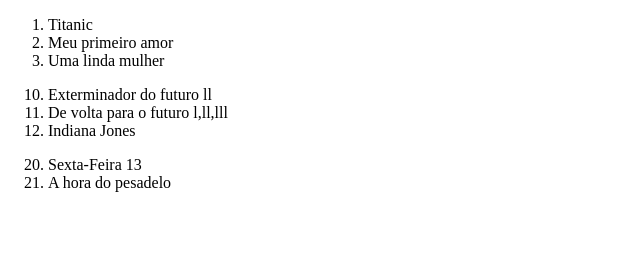
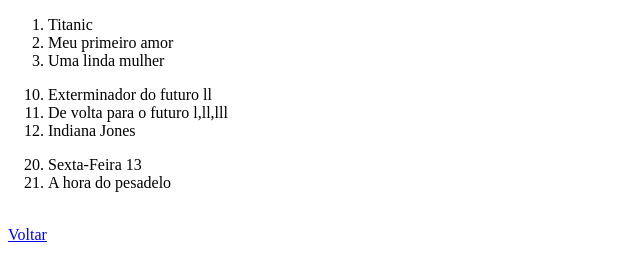
Before and after one commit to jefferson-paixao/Atividade-Desenvolvimento, a plain HTML site: page atividade_6.htm in a window 1280 px wide. Shown: the full height of the page, 0-640 px from the left. Drawn offline with Linux system fonts and the light colour scheme.

Commit message:
colocando o voltar

```diff
--- a/atividade_6.htm
+++ b/atividade_6.htm
@@ -21,4 +21,9 @@
         <li>Sexta-Feira 13</li>
         <li>A hora do pesadelo</li>
         </ol tipe='1' start=20>
+        <br>
+        <a href="index.htm">
+            Voltar
+        </a>
+
     </body>
```
Also changed, not shown: atividade_5.htm (+4 -0 lines), atividade_7.htm (+4 -0 lines), atividade_8.htm (+4 -1 lines).
